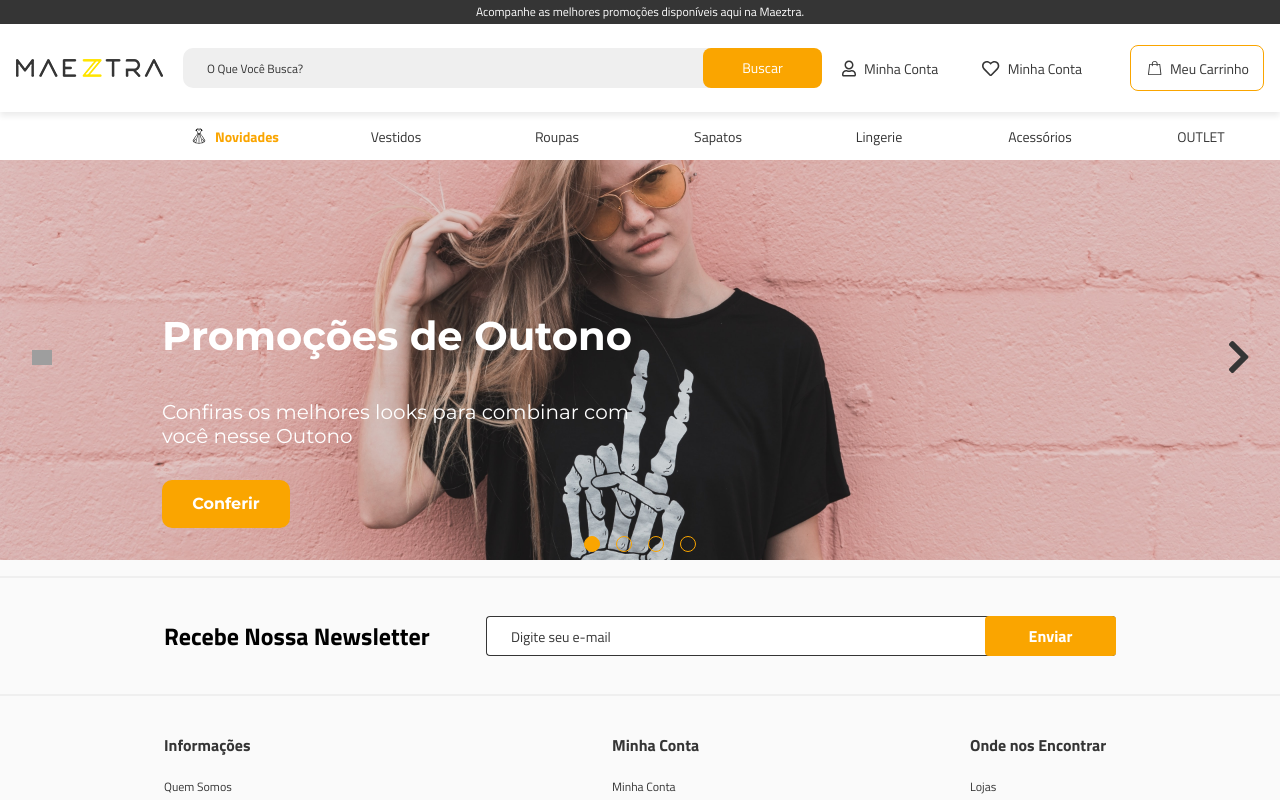
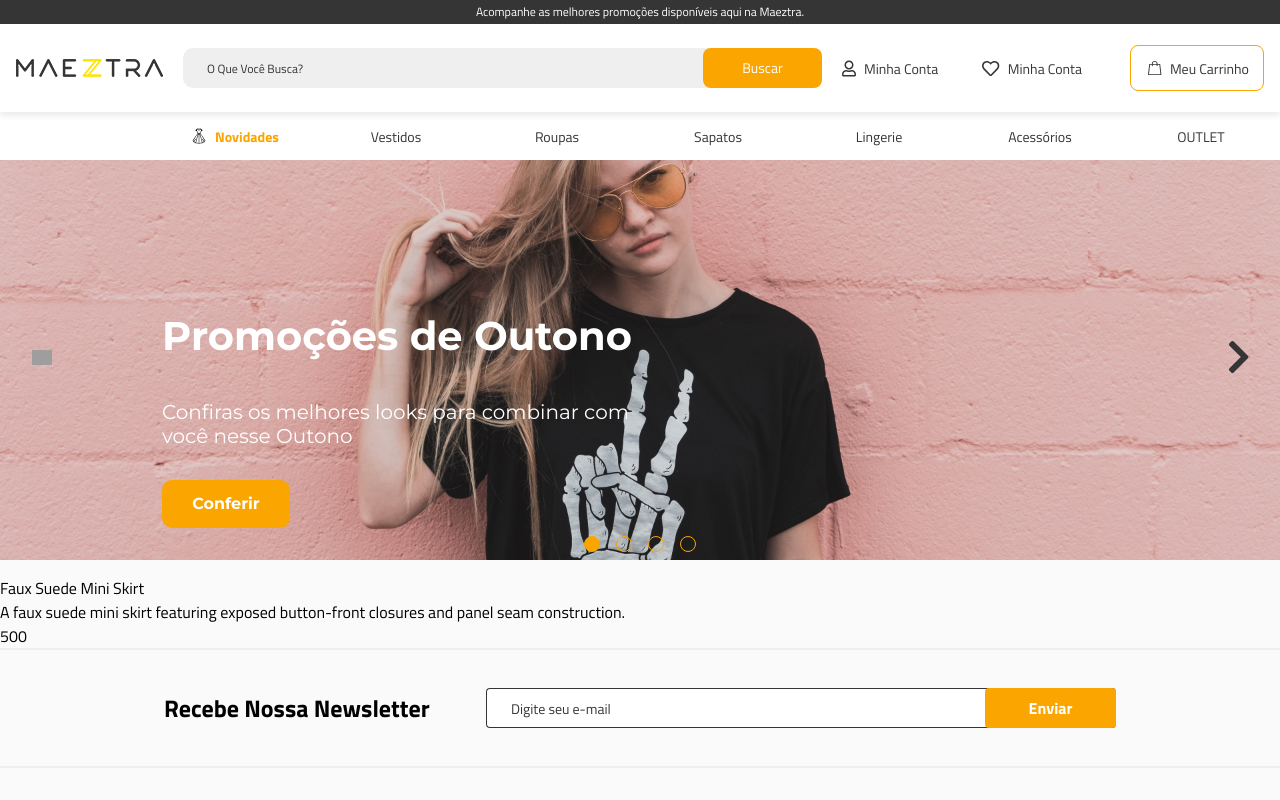
Before and after one commit to NiltonCadamuro/MaeztraTest, a Next.js app: page / in a window 1280 px wide. Shown: the top 800 px of the page. Built offline with nearby package versions, Linux system fonts and the light colour scheme; grey boxes are pictures that could not be loaded.

Commit message:
feat:shelf created

```diff
--- a/app/page.tsx
+++ b/app/page.tsx
@@ -1,4 +1,5 @@
 import MainBanner from "@/components/MainBanner";
+import ProductSummary from "@/components/Shelf/ProductSummary";
 
 export default function Home() {
   return (
@@ -34,6 +35,35 @@ export default function Home() {
         },
       ]}
       />
+      <ProductSummary product={
+        {
+          image: "/products/product-1.png",
+          name: "Faux Suede Mini Skirt",
+          description: "A faux suede mini skirt featuring exposed button-front closures and panel seam construction.",
+          price: 500,
+          link: "/product-1",
+          skus: [
+            {
+              id: "laranja",
+              color: "#DEAC71",
+            },
+            {
+              id: "rosa",
+              color: "#D37164",
+            },
+            {
+              id: "azul",
+              color: "#6497D3",
+            },
+            {
+              id: "roxo",
+              color: "#3C3B79",
+            }
+          ],
+        }
+      }
+
+      />
     </main>
   );
 }
--- a/components/Header/Drawer/index.tsx
+++ b/components/Header/Drawer/index.tsx
@@ -21,7 +21,7 @@ const Drawer = () => {
             priority
           />
         </div>
-        <div className={`${drawerOpen ? "left-0" : "-left-full"} w-screen h-screen fixed top-0 transition-all backdrop-brightness-50`}>
+        <div className={`${drawerOpen ? "left-0" : "-left-full"} w-screen h-screen fixed top-0 transition-all backdrop-brightness-50 z-30`}>
           <div className="max-w-[90%] w-full h-full bg-surfacePrimary px-4 relative">
             <div className="py-5">
               <Image
--- a/components/Header/SearchBar/index.tsx
+++ b/components/Header/SearchBar/index.tsx
@@ -20,7 +20,7 @@ const SearchBar = () => {
             priority
           />
         </div>
-        <div className={`${searchOpen ? "right-0" : "-right-full"} w-screen h-screen fixed top-0 transition-all backdrop-brightness-50 flex justify-end`}>
+        <div className={`${searchOpen ? "right-0" : "-right-full"} w-screen h-screen fixed top-0 transition-all backdrop-brightness-50 flex justify-end z-30`}>
           <div className="max-w-[90%] w-full h-full bg-surfacePrimary px-4">
             <div className="py-5">
               <Image
--- a/components/Header/index.tsx
+++ b/components/Header/index.tsx
@@ -7,7 +7,7 @@ import Menu from "./Menu";
 
 const Header = () => {
   return (
-    <header className="bg-surfaceHeader sticky">
+    <header className="bg-surfaceHeader sticky z-50">
       <TopBarHeader text="Acompanhe as melhores promoções disponíveis aqui na Maeztra." />
       <div className="px-4 shadow-header">
         <div className="container flex justify-between h-[88px] gap-[31px] lg:gap-5">
--- /dev/null
+++ b/components/Shelf/ProductSummary/index.tsx
@@ -0,0 +1,13 @@
+import { Product } from "./types";
+
+const ProductSummary = ({ product }: Product) => {
+  return (
+    <div>
+      <h1>{product.name}</h1>
+      <p>{product.description}</p>
+      <p>{product.price}</p>
+    </div>
+  );
+}
+
+export default ProductSummary;
--- /dev/null
+++ b/components/Shelf/ProductSummary/types.d.ts
@@ -0,0 +1,16 @@
+export interface Product {
+  product: {
+    image: string;
+    skus: Sku[];
+    name: string;
+    price: number;
+    description: string;
+    price: number;
+    link: string;
+  };
+}
+
+export interface Sku {
+  id: string;
+  color: string;
+}
```
Also changed, not shown: components/Shelf/index.tsx (added).
